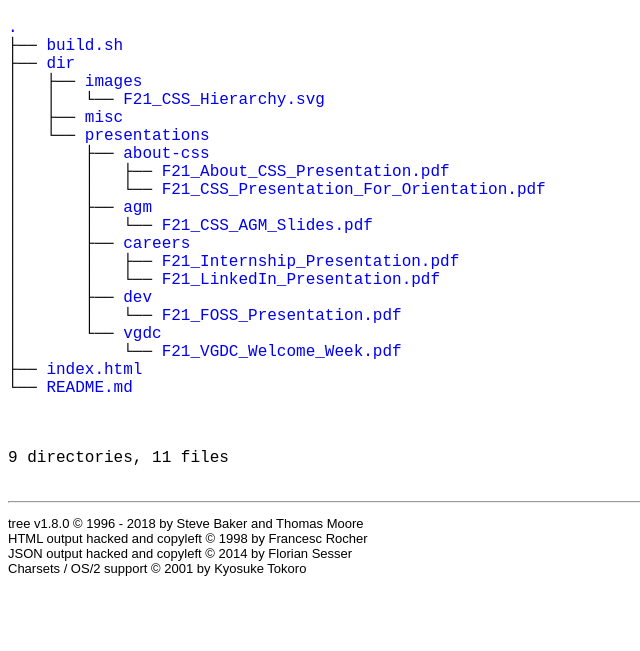
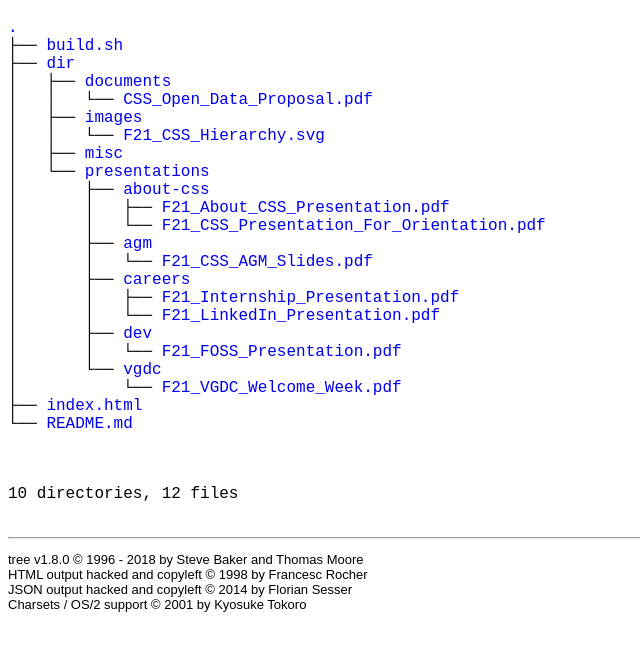
Before and after one commit to uwindsorcss/files, a plain HTML site: page index.html in a window 1280 px wide. Shown: the part 61-712 px from the top of the page, without its empty margins (0-640 px from the left). Drawn offline with Linux system fonts and the light colour scheme.

Commit message:
added open data proposal

```diff
--- a/index.html
+++ b/index.html
@@ -31,6 +31,8 @@
 	<a href=".">.</a><br>
 	├── <a href="./build.sh">build.sh</a><br>
 	├── <a href="./dir/">dir</a><br>
+	│   ├── <a href="./dir/documents/">documents</a><br>
+	│   │   └── <a href="./dir/documents/CSS_Open_Data_Proposal.pdf">CSS_Open_Data_Proposal.pdf</a><br>
 	│   ├── <a href="./dir/images/">images</a><br>
 	│   │   └── <a href="./dir/images/F21_CSS_Hierarchy.svg">F21_CSS_Hierarchy.svg</a><br>
 	│   ├── <a href="./dir/misc/">misc</a><br>
@@ -53,7 +55,7 @@
 	</p>
 	<p>
 
-9 directories, 11 files
+10 directories, 12 files
 	<br><br>
 	</p>
 	<hr>
```
Also changed, not shown: 1 other file.
